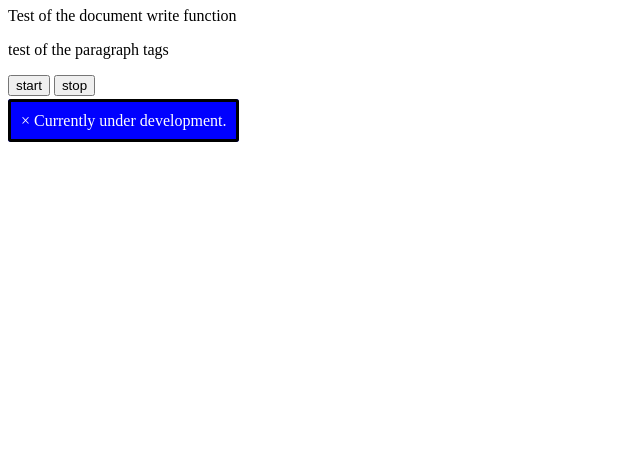
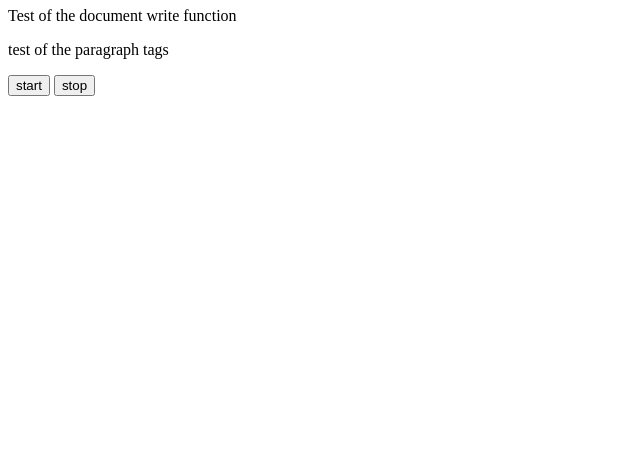
Before and after one commit to brandonackerman/CSC102WK1COUNTDOWN, a plain HTML site: page index.html in a window 1280 px wide. Shown: the part 325-800 px from the top of the page, without its empty margins (0-640 px from the left). Drawn offline with Linux system fonts and the light colour scheme.

Commit message:
updated index.html

```diff
--- a/index.html
+++ b/index.html
@@ -7,23 +7,7 @@
     <meta name="viewport" content="width=device-width, initial-scale=1.0">
     <title>UAT Space Program</title>
 
-   <style>
-        .alert
-        {
-          padding: 10px;
-          background-color: blue;
-          border-color: black;
-          border-radius: 3px;
-          border-style: solid;
-          color: white;
-        }
-        .closebtn:hover
-         {
-         color: red;
-         cursor: pointer;
-        }
-    </style>
-</head>
+<head>
 
 <body>
 
@@ -36,11 +20,10 @@
 <p>test of the paragraph tags</p>
 
 <button>start</button> <button>stop</button>
-<p></p>
-<class class="alert">
- <span class="closebtn" onclick="this.parentElement.style.display='none';">&times;</span>
-        Currently under development.
- </class>
+
+<script> // popup alert on page load
+alert("Test the alert function");
+</script>
 
 </body>
 
```
